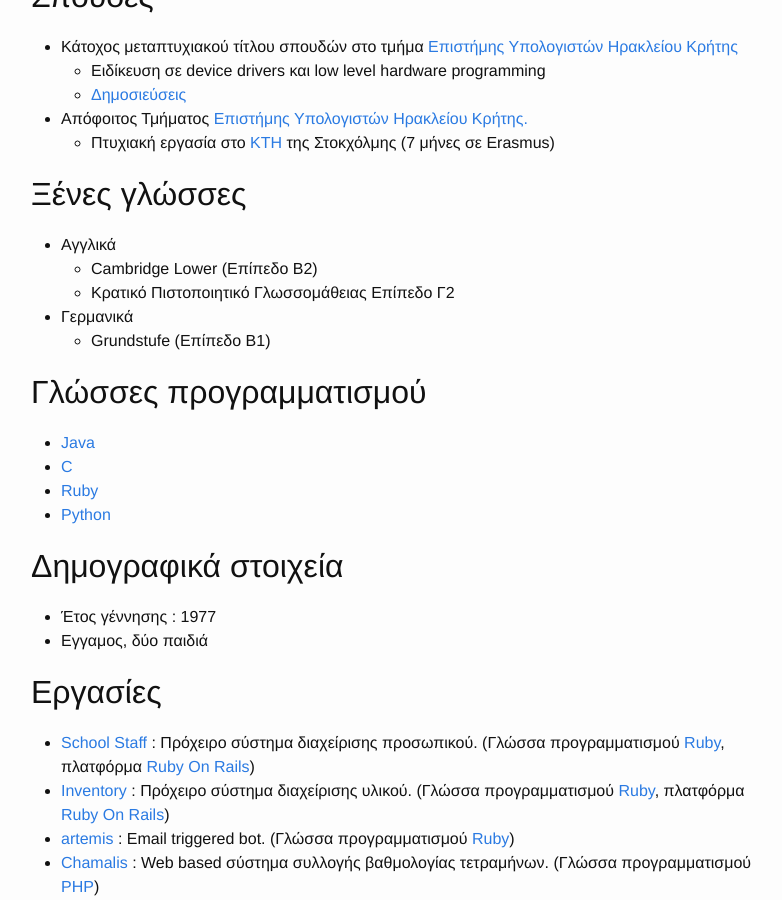
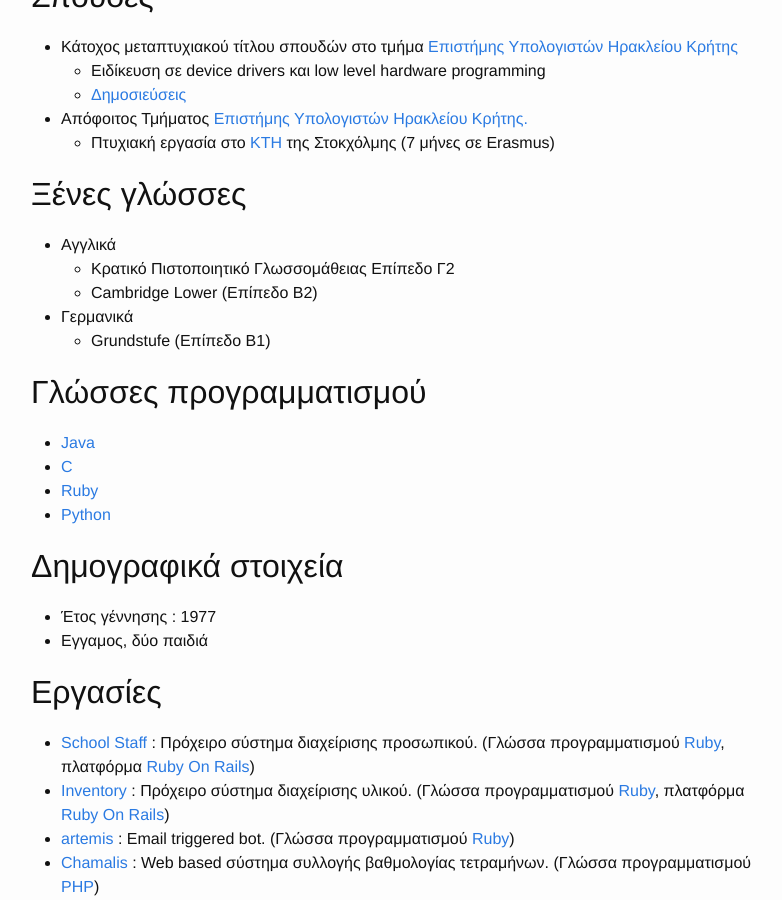
Before and after one commit to haritak/haritak.github.io, a Jekyll site: the page built from cv/cv.md, in a window 1280 px wide and 900 px high, scrolled down 607 px. Shown: the whole window, without its empty margins (239-1021 px from the left). Built offline with Jekyll 4.4.1, drawn with Linux system fonts in a browser that asks for light colours.

Commit message:
Updated cv

```diff
--- a/cv/cv.md
+++ b/cv/cv.md
@@ -34,8 +34,8 @@ permalink: /cv.html
 
 ## Ξένες γλώσσες
 * Αγγλικά
+  * Κρατικό Πιστοποιητικό Γλωσσομάθειας Επίπεδο Γ2
   * Cambridge Lower (Επίπεδο Β2)
-  * Κρατικό Πιστοποιητικό Γλωσσομάθειας Επίπεδο Γ2
 * Γερμανικά
   * Grundstufe (Επίπεδο Β1)
 
```
